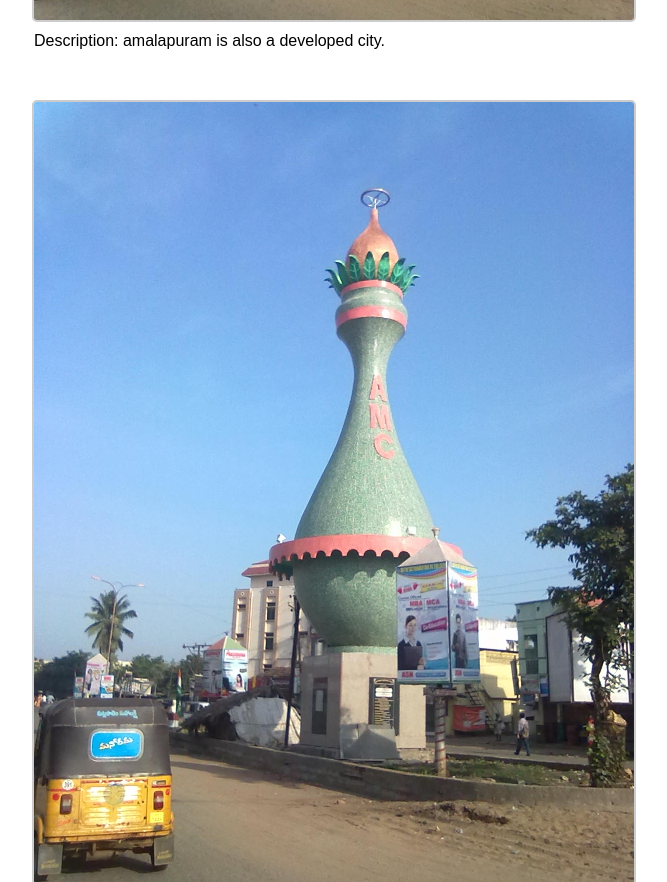
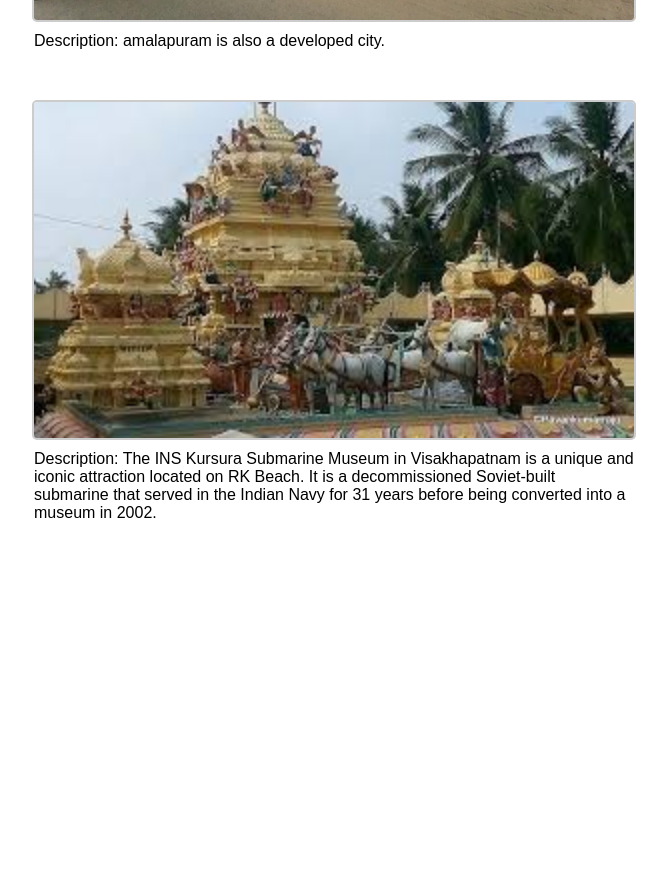
Before and after one commit to Vineel39/vineel, a plain HTML site: page index.html in a window 1280 px wide. Shown: the part 1866-2748 px from the top of the page, without its empty margins (306-973 px from the left). After the commit the page ends 2418 px from the top, so only its background shows below. Drawn offline with Linux system fonts and the light colour scheme.

Commit message:
Update index.html

```diff
--- a/index.html
+++ b/index.html
@@ -72,7 +72,7 @@
         </div>
 
         <div class="image-container">
-            <img src="amalapuram.jpg" alt="Submarine Museum">
+            <img src="amalapuram3.jpg" alt="Submarine Museum">
             <p>Description: The INS Kursura Submarine Museum in Visakhapatnam is a unique and iconic attraction located on RK Beach. It is a decommissioned Soviet-built submarine that served in the Indian Navy for 31 years before being converted into a museum in 2002.</p>
         </div>
     </section>
```
